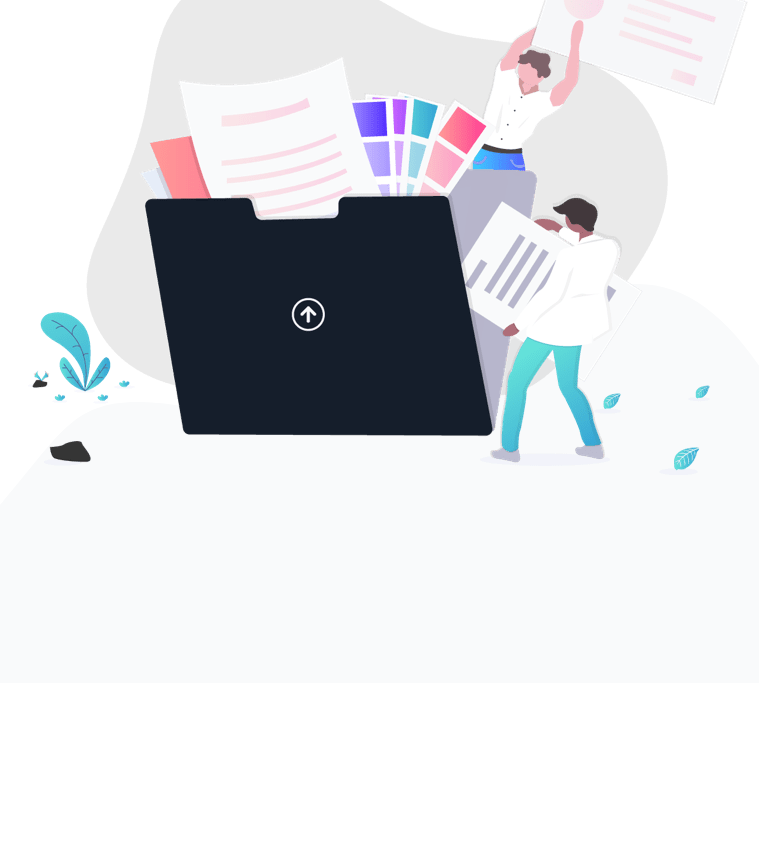
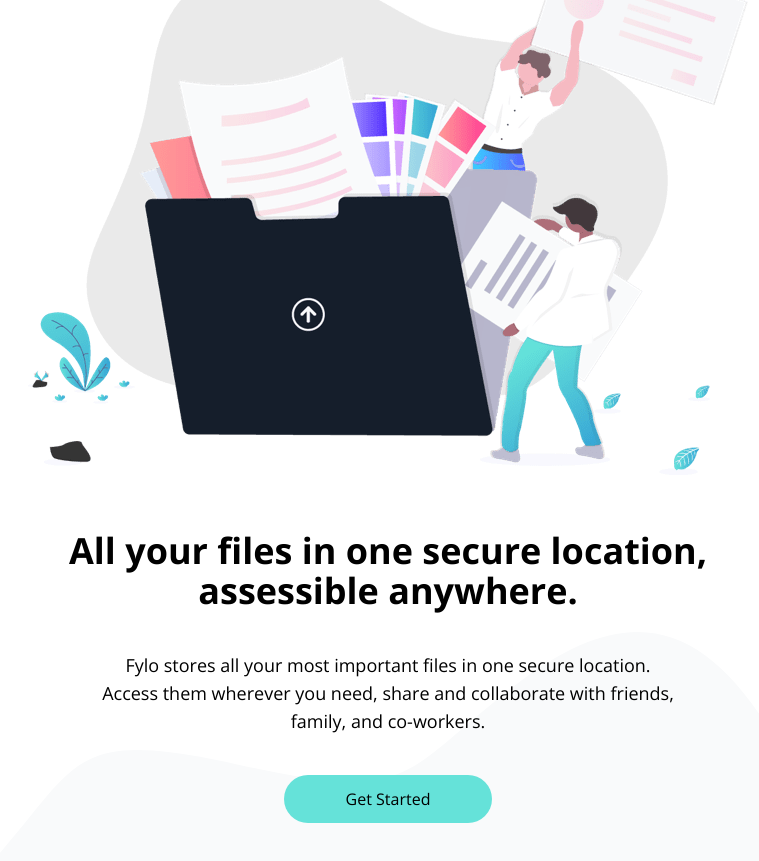
Before and after one commit to Reny8/Fylo-Website, a website: page index.html in a window 1280 px wide. Shown: the part 259-1120 px from the top of the page, without its empty margins (252-1011 px from the left). Before the commit the page ends 942 px from the top, so only its background shows below. Drawn offline with nearby package versions, Linux system fonts and the light colour scheme.

Commit message:
Add items in the intro section

```diff
--- a/index.html
+++ b/index.html
@@ -82,6 +82,21 @@
     >
       <div class="container mx-auto px-6 text-center md:pt-20 pb-52">
         <img src="./images/illustration-intro.png" alt="" class="mx-auto" />
+        <h1
+          class="max-w-2xl mx-auto mb-10 text-3xl font-bold leading-normal mt-14 md:text-4xl"
+        >
+          All your files in one secure location, assessible anywhere.
+        </h1>
+        <p class="m-w-xs mx-auto mb-10 text-sm md:max-w-xl md:text-lg">
+          Fylo stores all your most important files in one secure location.
+          Access them wherever you need, share and collaborate with friends,
+          family, and co-workers.
+        </p>
+        <button
+          class="p-3 rounded-full w-52 bg-accentCyan hover:scale-95 capitalize"
+        >
+          get started
+        </button>
       </div>
     </section>
   </body>
```
Also changed, not shown: css/style.css.
